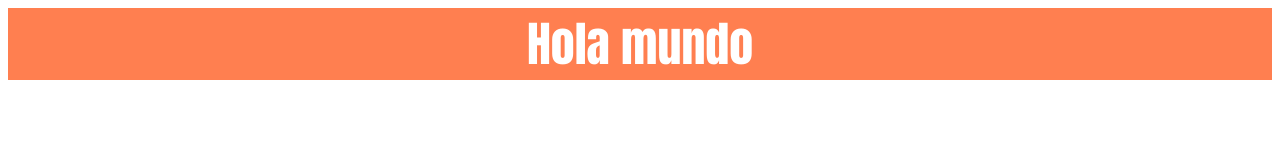
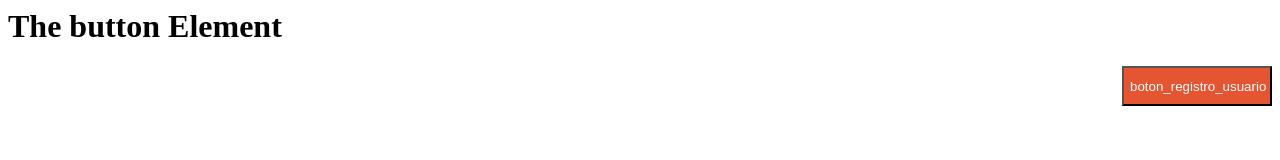
Before and after one commit to Sebastianbedoya25/proyectoCiclo3, a plain HTML site: page index.html in a window 1280 px wide. Drawn offline with Linux system fonts and the light colour scheme.

Commit message:
Cambios David

```diff
--- a/index.html
+++ b/index.html
@@ -5,9 +5,12 @@
     </head>
 
     <body>
-        <div>
-            <h1 class="titulo">Hola mundo</h1>
-        </div>
+        <h1>The button Element</h1>
+
+        <a href="registro.html">
+        <p align="right">   <button type="button" style="background-color:rgb(230, 85, 49);color:white;width:150px;
+            height:40px;">boton_registro_usuario </button> </p>
+        </a>
     </body>
 
 </html>
```
